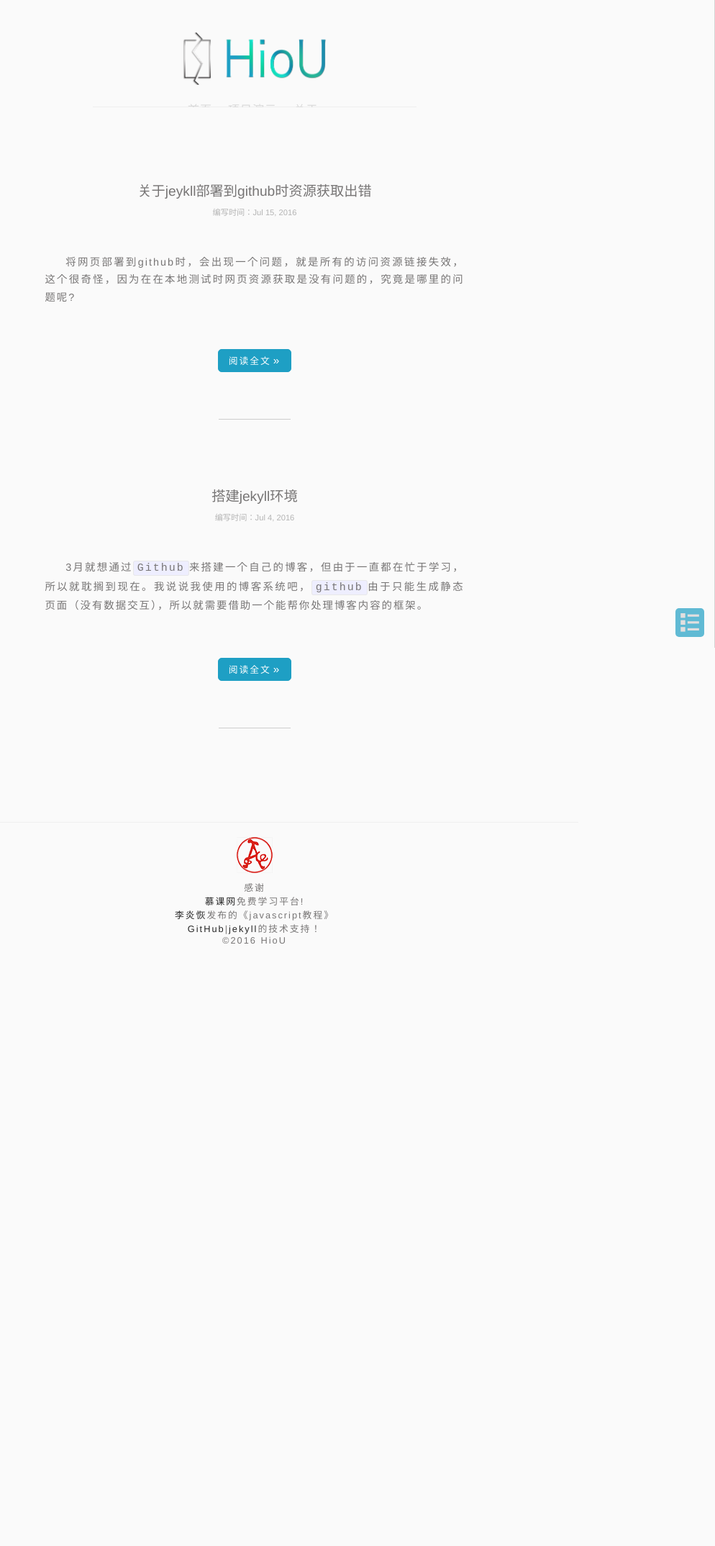
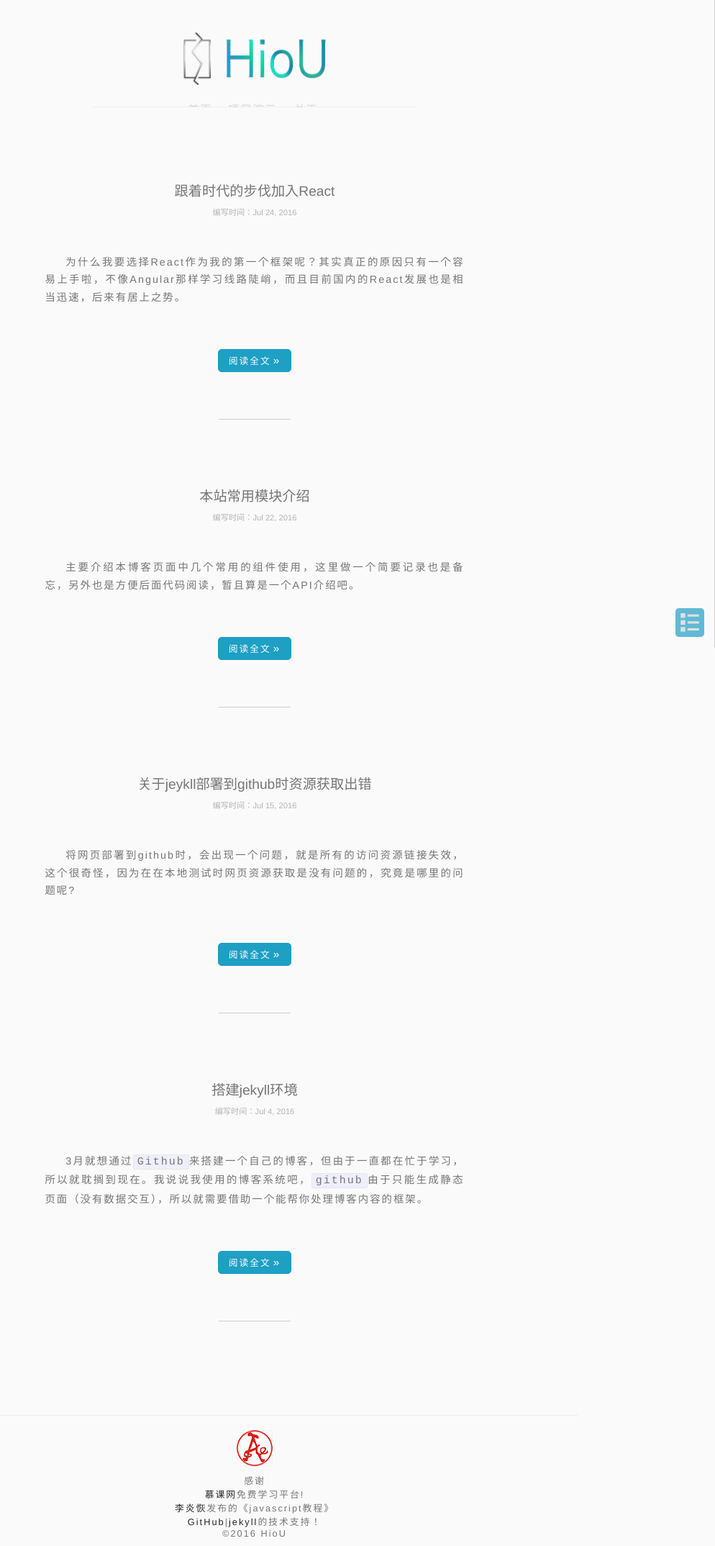
Before and after one commit to jacecao/jekyll-blog, a Jekyll site: the page built from index.html, in a window 1280 px wide. Shown: the whole page at 72% size, without its empty margins (286-1280 px from the left). Built offline with Jekyll 4.4.1, drawn with Linux system fonts in a browser that asks for light colours; some web fonts are replaced; before the commit the page ends 1324 px from its top, so only the background shows below that.

Commit message:
uodata blog

```diff
--- /dev/null
+++ b/_posts/2016-07-22-blog-node.markdown
@@ -0,0 +1,78 @@
+---
+layout: post
+title:  "本站常用模块介绍"
+categories: 博客搭建记录
+---
+
+主要介绍本博客页面中几个常用的组件使用，这里做一个简要记录也是备忘，另外也是方便后面代码阅读，暂且算是一个API介绍吧。
+
+`注意都需要依赖jQuery库实现`
+
+*滚动条动画 scroll_animate()*
+
+该组件主要是实现滚动条动画，主要用在页面导航和返回顶部按钮等这样类似的操作。参数说明：
+
+{% highlight ruby %}
+scroll_animate({
+	target : num //目标值 必须
+	time : ms, //毫米值
+	step : num，//步长
+	type : string
+	//运动的速度'normal''slow''fast'
+})
+{% endhighlight %}
+
+
+*鼠标移入移出标题动画显示 hover_animate()*
+
+该组件主要是实现鼠标移入和移出时动画显示，主要用在图片列表中的描述显示隐藏。参数说明：
+
+{% highlight ruby %}
+hover_animate({
+	parent : css-selector,
+	//css选择器，包含动画元素的父级元素 必须
+	eventTarget : css-selector,
+	//动画触发元素
+	show ： css-selector,
+	//需要一直显示的元素
+	time : ms,//动画时长
+	type : string //运动方向
+	//'toTop''toBottom''toLeft''toRight'默认是'toTop'
+})
+{% endhighlight %}
+
+该组件用于我的项目展示页面中，当鼠标移入时显示项目具体描述，移出就隐藏描述，其动画底层是由CSS3实现，有助于浏览器的页面渲染。
+
+*底部菜单按钮模块 render_bottom _bar()*
+
+主要用于按实际要求渲染底部按钮，该模块默认会生成一个底部按钮，即不输入任何参数便会生成一个底部按钮。参数说明：
+
+{% highlight ruby %}
+render_bottom _bar({
+	num : num
+	//需要生成菜单的数量
+	class : string or array
+	//菜单添加类名可以是单个也可以是个数组，当class为数组时
+	//如果数组小于菜单数量，那么以最后一个class分配到多于的菜单数量
+	//如果数组大于菜单数量，那么多出来的class无效，不会加入
+	html : string or array
+	//生成菜单中的html内容，与class处理方式一样
+})
+{% endhighlight %}
+
+为了使页面流畅建议该模块一次性注入,代码结构原理生成节点后加入CSS样式最后一次性注入到body中，加速页面的渲染。
+
+*页面导航数据的注入 updata_side _bar()*
+
+主要是根据一个标准布局来实现自动生成侧边栏的导航类容。参数说明：
+
+`这里说的标准布局是指，页面类容是明显的分成A\B\C\D结构，同时拥有相同的类名，即使用了一套CSS样式来布局，其次每个小节中有一个标题标签，本博客中使用的H3标签作为标准，每个小节为一个LI标签，同时li标签都有包含一个相同的class`
+
+{% highlight ruby %}
+updata_side _bar( targetEle , title )
+//targetEle,表示要获取数据的目标，这里是指包含所有小节的父元素
+//title, 侧边栏的标题（xxx页面导航栏、xxx清单）
+{% endhighlight %}
+
+说完啦！
+目前我的博客已经完成基本的开发工作，主要是手机端调试，手机端触摸事件还有些BUG。
--- /dev/null
+++ b/_posts/2016-07-24-meteor-react.markdown
@@ -0,0 +1,35 @@
+---
+layout: post
+title:  "跟着时代的步伐加入React"
+categories: React
+---
+
+为什么我要选择React作为我的第一个框架呢？其实真正的原因只有一个容易上手啦，不像Angular那样学习线路陡峭，而且目前国内的React发展也是相当迅速，后来有居上之势。
+
+另外为了增强用户体验，SPA（single page web application,单页面开发）也是相当的火热，而如今react短小精干的架势个人觉得完全符合SPA开发，当然看各位大神对React的见解，要让React能在SPA中游刃有余还需要一个搞定前后端的伴侣，这里我依照先人们的足迹，选择的meteor。
+
+`meteor是基于node的开发框架`，关键数据的实时交互这点和SPA的要求是完全符合，SPA要的就是无刷新数据交互嘛。
+
+今天就先说一下如何安装meteor吧，MAC安装这个就很容易了，windows要麻烦一点，我说一下windows吧。 进入[下载页面]。
+
+选择windows下载安装即可，这个下载速度嘛当然是有点虐心的，大家可以在下载阶段干点别的啥，
+
+安装完成后，我们来生成一个项目页面，进入后台CMD
+
+{% highlight ruby %}
+cd path //指定一个你需要创建的文件夹路径
+meteor create xxxxx //项目名字
+{% endhighlight %}
+
+完成后等文件加载完毕，该项目就建立好了，然后进入该项目
+
+{% highlight ruby %}
+cd xxxxx
+meteor
+{% endhighlight %}
+
+这里就跟操作Jekylls server命令是一样的，会告诉你一个页面在本地服务器已经启动了，你可以打开看看一般是http://localhost:3000/
+
+接着我们就需要你准备好Node.js，将通过npm来安装react。
+
+[下载页面]:https://www.meteor.com/install
--- a/css/main.css
+++ b/css/main.css
@@ -436,7 +436,7 @@ a.prev-button:hover span
 	height: 170px;
 	border-radius: 100px;
 	box-shadow: 0 0 3px 3px rgba(0,0,0,0.06),inset 0 0 3px 3px rgba(0,0,0,0.3);
-	background: #000 url('../img/me.jpg') no-repeat center center;
+	background: #98d8ea url('../img/me.jpg') no-repeat center center;
 }
 .show-ul span
 {
--- a/js/renderUI.js
+++ b/js/renderUI.js
@@ -40,7 +40,7 @@ define(['jquery','tool'],function( $, Tool ){
   renderUI.prototype = {
 
     render_bottom_bar : function( obj ){
-      //obj{ 创建数量num ，类名class（单个或数组） }
+      //obj{ 创建数量num ，类名class（单个或数组），标签类容html与class一样 }
       var _html = '';
       var _li = '';
       if( typeof obj.html == 'undefined' ){
```
Also changed, not shown: 6 other files.
